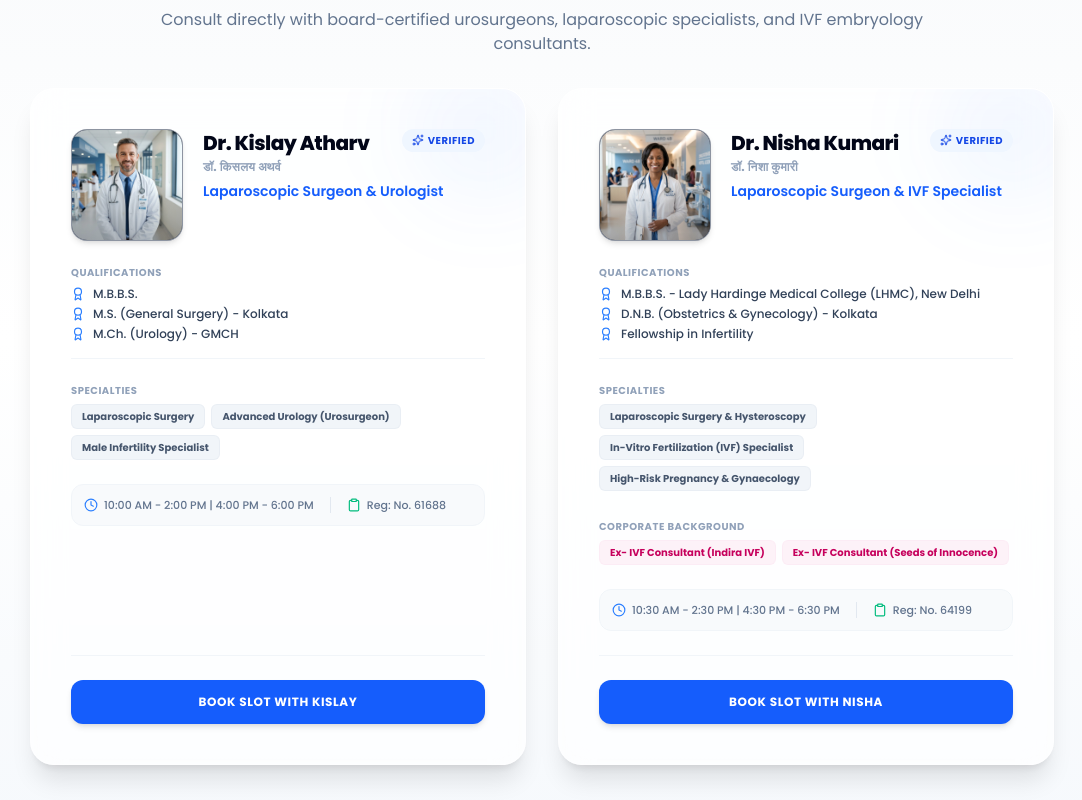
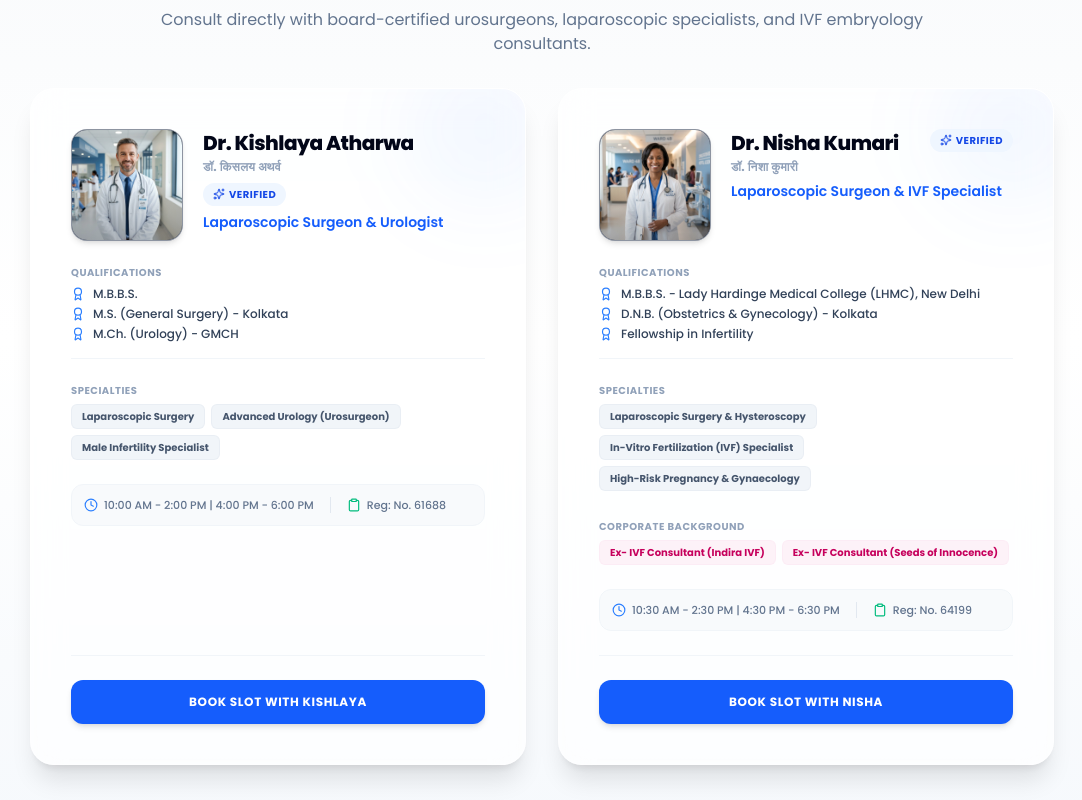
Before and after one commit to niliya112001/website, a React (Vite) app: page / in a window 1280 px wide. Shown: the part 3680-4480 px from the top of the page, without its empty margins (98-1180 px from the left). Built offline with nearby package versions, Linux system fonts and the light colour scheme; no server answers.

Commit message:
Implement dynamic image management system4

```diff
--- a/src/assets/images.ts
+++ b/src/assets/images.ts
@@ -92,7 +92,7 @@ export function getDoctorPhoto(index: number): string {
   if (DOCTOR_PHOTOS[index]) {
     return DOCTOR_PHOTOS[index];
   }
-  // Return premium AI-generated portraits for Kislay Atharv (index 0) and Nisha Kumari (index 1)
+  // Return premium AI-generated portraits for Kishlaya Atharwa (index 0) and Nisha Kumari (index 1)
   return index === 0
     ? doctorMalePlaceholder
     : index === 1
--- a/src/components/AppointmentForm.tsx
+++ b/src/components/AppointmentForm.tsx
@@ -85,11 +85,11 @@ export default function AppointmentForm({ selectedDoctorName = '', onBookingSucc
   // Handle department change to auto-fill the correct chief doctor!
   const handleDeptChange = (deptId: string) => {
     let autoDoc = '';
-    if (deptId === 'urology') autoDoc = 'Dr. Kislay Atharv';
+    if (deptId === 'urology') autoDoc = 'Dr. Kishlaya Atharwa';
     if (deptId === 'gynae-ivf') autoDoc = 'Dr. Nisha Kumari';
     if (deptId === 'laparoscopy') {
       // Both can do laparoscopic surgery, let's keep it open or suggest the female doctor for gynae, male for urology
-      autoDoc = 'Dr. Kislay Atharv';
+      autoDoc = 'Dr. Kishlaya Atharwa';
     }
 
     setFormData(prev => ({
--- a/src/data.ts
+++ b/src/data.ts
@@ -30,7 +30,7 @@ export const HOSPITAL_INFO = {
 export const DOCTORS: Doctor[] = [
   {
     id: 'dr-kislay-atharv',
-    name: 'Dr. Kislay Atharv',
+    name: 'Dr. Kishlaya Atharwa',
     hindiName: 'डॉ. किसलय अथर्व',
     title: 'Laparoscopic Surgeon & Urologist',
     qualifications: [
@@ -78,7 +78,7 @@ export const DOCTORS: Doctor[] = [
 
 export const DIRECTORS = [
   {
-    name: 'Dr. Kislay Atharv',
+    name: 'Dr. Kishlaya Atharwa',
     designation: 'Managing Director & Chief Urologist',
     message: 'At Nilaya Hospital, our mission is to deliver world-class super-specialty healthcare to the people of Begusarai and Bihar. By pairing state-of-the-art medical technology with highly precise surgical techniques, we ensure our patients receive treatment on par with major metro hospitals, combined with home-like compassion and affordability.',
     signature: 'Dr. K. Atharv',
@@ -279,7 +279,7 @@ export const UPDATES: UpdateItem[] = [
     title: 'Successful Removal of 22mm Staghorn Kidney Stone via Laser',
     date: 'June 28, 2026',
     category: 'achievement',
-    description: 'Dr. Kislay Atharv successfully performed a sutureless Laser RIRS procedure to crush a complex 22mm staghorn calculus in a 58-year-old patient, who was discharged within 24 hours.',
+    description: 'Dr. Kishlaya Atharwa successfully performed a sutureless Laser RIRS procedure to crush a complex 22mm staghorn calculus in a 58-year-old patient, who was discharged within 24 hours.',
     tag: 'Surgical Success'
   },
   {
```
